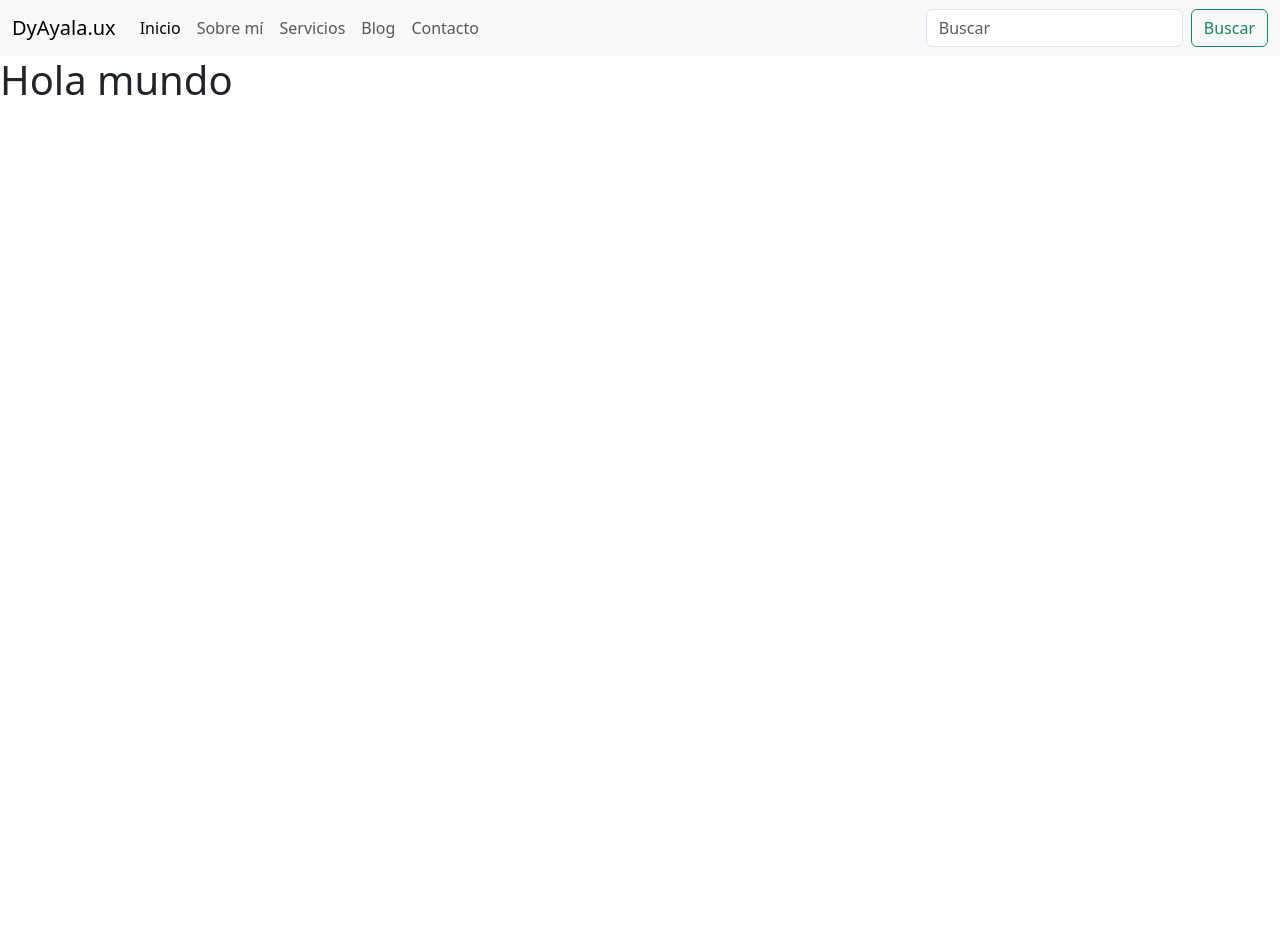
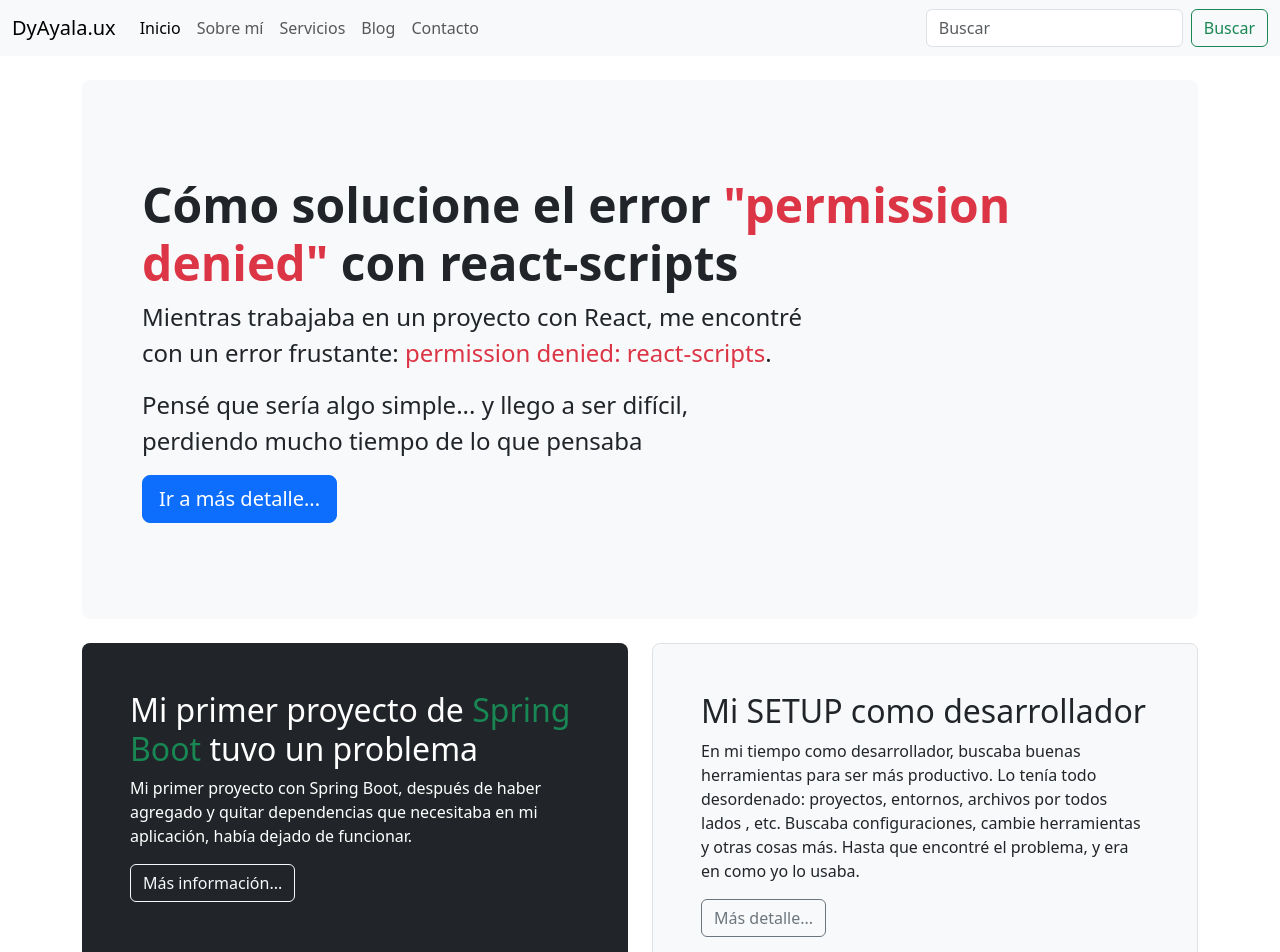
Before and after one commit to DySebas123/WebPersonalRutas, a React (Create React App) app: page /blog in a window 1280 px wide. Shown: the top 952 px of the page. Before the commit the page ends 800 px from the top, so only its background shows below. Built offline with nearby package versions, Linux system fonts and the light colour scheme.

Commit message:
Agregando más contenido a la página web

```diff
--- a/src/pages/About.js
+++ b/src/pages/About.js
@@ -1,11 +1,51 @@
 function About() {
     return (
-        <div class="p-4 p-md-5 mb-4 rounded text-body-emphasis bg-body-secondary">
-            <div class="col-lg-6 px-0">
-                <h1 class="display-4 fst-italic">Soy Dylan Ayala</h1>
-                <p class="lead my-3">Estudie</p>
-                <p class="lead mb-0"><a href="/" class="text-body-emphasis fw-bold">Continue reading...</a></p>
+        <div className="container py-4">
+            <div class="p-4 p-md-5 mb-4 rounded text-body-emphasis bg-body-secondary">
+                <div class="col-lg-6 px-0">
+                    <h1 class="display-4 fst-italic">Soy Dylan Ayala</h1>
+                    <p class="lead my-3">Me encuentro en la carrera de Ingeniería de Software
+                        Estudiando en la Universidad Tecnológica del Perú (UTP)
+                    </p>
+                </div>
             </div>
+            <div class="p-4 p-md-5 mb-4">
+                <h3>
+                    Me encuentro en el 8vo ciclo de la carrera, aprendo de manera autodidacta con cursos de youtube o de otras páginas, tengo como conocimiento lenguajes de programación como:
+                </h3>
+                <div class="d-flex gap-2 justify-content-center py-5">
+                    <span class="badge d-flex p-2 align-items-center text-bg-primary rounded-pill">
+                        <span class="px-1">HTML</span>
+                    </span>
+                    <span class="badge d-flex p-2 align-items-center text-bg-primary rounded-pill">
+                        <span class="px-1">CSS</span>
+                    </span>
+                    <span class="badge d-flex p-2 align-items-center text-bg-primary rounded-pill">
+                        <span class="px-1">JS</span>
+                    </span>
+                    <span class="badge d-flex p-2 align-items-center text-bg-primary rounded-pill">
+                        <span class="px-1">Java</span>
+                    </span>
+                    <span class="badge d-flex p-2 align-items-center text-bg-primary rounded-pill">
+                        <span class="px-1">React</span>
+                    </span>
+                    <span class="badge d-flex p-2 align-items-center text-bg-primary rounded-pill">
+                        <span class="px-1">Angular</span>
+                    </span>
+                    <span class="badge d-flex p-2 align-items-center text-bg-primary rounded-pill">
+                        <span class="px-1">Python</span>
+                    </span>
+                    <span class="badge d-flex p-2 align-items-center text-bg-primary rounded-pill">
+                        <span class="px-1">Node.js</span>
+                    </span>
+                    <span class="badge d-flex p-2 align-items-center text-bg-primary rounded-pill">
+                        <span class="px-1">n8n</span>
+                    </span>
+                </div>
+            </div>
+            <footer class="pt-3 mt-4 text-body-secondary border-top">
+                © 2026
+            </footer>
         </div>
     );
 }
--- a/src/pages/Blog.js
+++ b/src/pages/Blog.js
@@ -1,6 +1,48 @@
 function Blog() {
     return (
-        <h1>Hola mundo</h1>
+        <div className="container py-4">
+            <div className="p-5 mb-4 bg-body-tertiary rounded-3">
+                <div className="container-fluid py-5">
+                    <h1 className="display-5 fw-bold">Cómo solucione el error <span className="text-danger">"permission denied"</span> con react-scripts</h1>
+                    <p className="col-md-8 fs-4">Mientras trabajaba en un proyecto con React, me encontré con un error frustante:
+                        <span className="text-danger"> permission denied: react-scripts</span>.
+                    </p>
+                    <p className="col-md-8 fs-4">
+                        Pensé que sería algo simple... y llego a ser difícil, perdiendo
+                        mucho tiempo de lo que pensaba
+                    </p>
+                    <button class="btn btn-primary btn-lg" type="button">Ir a más detalle...</button>
+                </div>
+            </div>
+            <div className="row align-items-md-stretch">
+                <div className="col-md-6">
+                    <div className="h-100 p-5 text-bg-dark rounded-3">
+                        <h2>Mi primer proyecto de <span className="text-success">Spring Boot</span> tuvo un problema</h2>
+                        <p>
+                            Mi primer proyecto con Spring Boot, después de haber agregado y quitar dependencias
+                            que necesitaba en mi aplicación, había dejado de funcionar.
+                        </p>
+                        <button className="btn btn-outline-light" type="button">Más información...</button>
+                    </div>
+                </div>
+                <div className="col-md-6">
+                    <div className="h-100 p-5 bg-body-tertiary border rounded-3">
+                        <h2>Mi SETUP como desarrollador</h2>
+                        <p>
+                            En mi tiempo como desarrollador, buscaba buenas herramientas para
+                            ser más productivo. Lo tenía todo desordenado: proyectos, entornos, archivos por todos lados
+                            , etc.
+                            Buscaba configuraciones, cambie herramientas y otras cosas más.
+                            Hasta que encontré el problema, y era en como yo lo usaba.
+                        </p>
+                        <button className="btn btn-outline-secondary" type="button">Más detalle...</button>
+                    </div>
+                </div>
+            </div>
+            <footer className="pt-3 mt-4 text-body-secondary border-top">
+                © 2026
+            </footer>
+        </div>
     );
 }
 
--- a/src/pages/Contact.js
+++ b/src/pages/Contact.js
@@ -22,11 +22,14 @@ function Contact() {
                         <button className="w-100 btn btn-lg btn-primary" type="submit">Registrarse</button>
                         <hr className="my-4"/>
                         <small className="text-body-secondary">
-                            Al dar clic en Registrar, aceptas los términos de uso.
+                            Al dar clic en "Registrarse", aceptas los términos de uso.
                         </small>
                     </form>
                 </div>
             </div>
+            <footer className="pt-3 mt-4 text-body-secondary border-top">
+                © 2026
+            </footer>
         </div>
     );
 }
--- a/src/pages/Home.js
+++ b/src/pages/Home.js
@@ -1,6 +1,14 @@
 function Home() {
     return (
-        <h1>Hola mundo</h1>
+        <div className="container my-5 py-5 text-center">
+            <main class="px-3">
+                <h1>Bienvenido a mi</h1>
+                <h1>Página Web Personal</h1>
+                <br/>
+                <p class="lead">Podrás ver más sobre mí, los servicios,</p>
+                <p class="lead">blogs y como contactarme</p>
+            </main>
+        </div>
     );
 }
 
```
